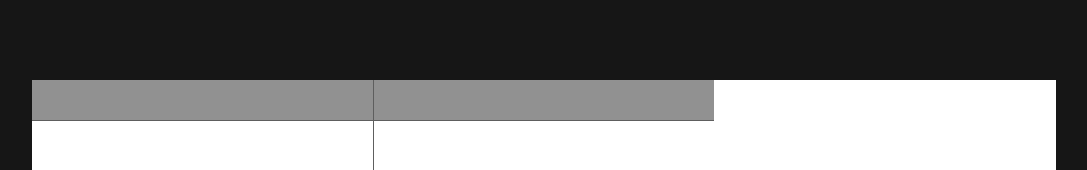
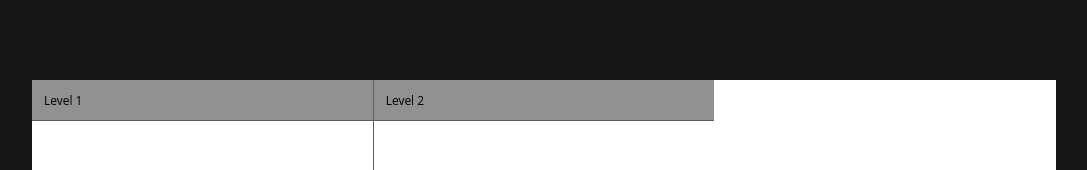
Before and after one commit to zmm2025/react-testing-app, a React (Create React App) app: page / in a window 1280 px wide. Shown: the top 170 px of the page, without its empty margins (96-1183 px from the left). Built offline with nearby package versions, Linux system fonts and the light colour scheme.

Commit message:
implement header cell

```diff
--- a/src/components/ClassSelectorV2/ClassSelectorV2.js
+++ b/src/components/ClassSelectorV2/ClassSelectorV2.js
@@ -59,11 +59,14 @@ function Divider({ orientation }) {
     )
 }
 
-function HeaderCell({ levelNum }) {
+function HeaderCell({ levelNum = null }) {
     const cellCSSClass = "header-cell";
+    const headerText = levelNum ? `Level ${levelNum}` : "";
 
     return (
-        <div className={cellCSSClass} />
+        <div className={cellCSSClass}>
+            <p>{headerText}</p>
+        </div>
     )
 }
 
```
